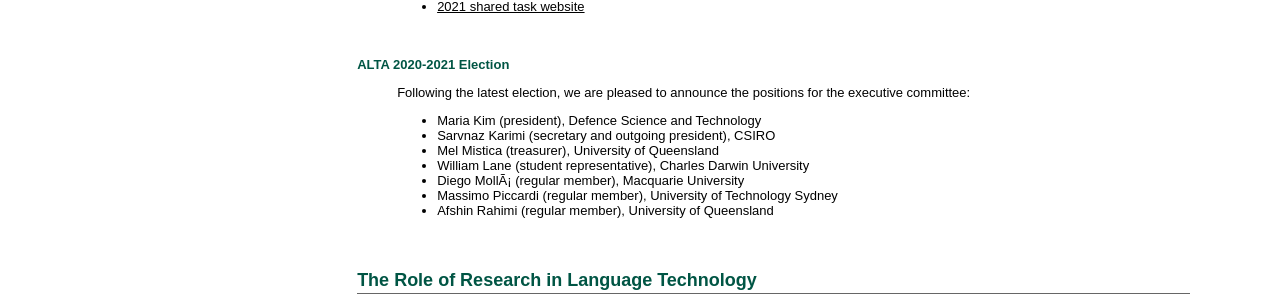
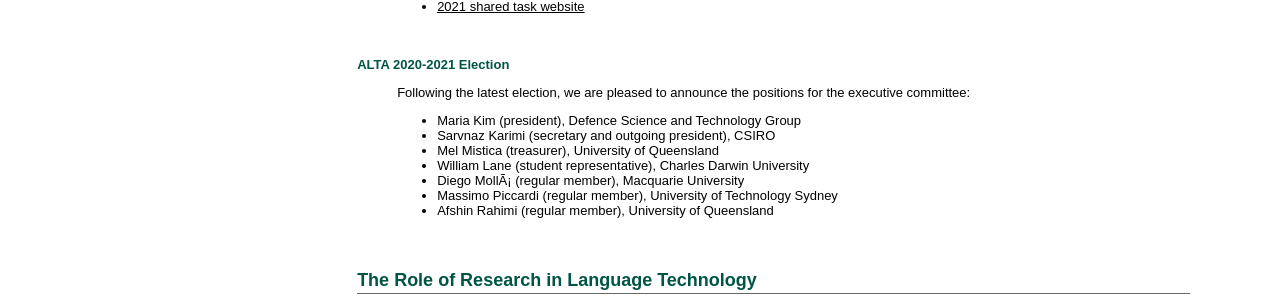
Before and after one commit to altaexec/alta-website, a Jekyll site: the page built from index.html, in a window 1280 px wide. Shown: the part 482-788 px from the top of the page. Built offline with Jekyll 4.4.1, drawn with Linux system fonts in a browser that asks for light colours; comment, search, counter and statistics services are not loaded.

Commit message:
update defense science and technology name on front page

```diff
--- a/index.html
+++ b/index.html
@@ -37,7 +37,7 @@
         <p>
             Following the latest election, we are pleased to announce the positions for the executive committee:</p>
         <ul>
-            <li>Maria Kim         (president),                    Defence Science and Technology</li>
+            <li>Maria Kim         (president),                    Defence Science and Technology Group</li>
             <li>Sarvnaz Karimi     (secretary and outgoing president), CSIRO</li>
             <li>Mel Mistica   (treasurer),                     University of Queensland</li>
             <li>William Lane     (student representative),        Charles Darwin University</li>
```
